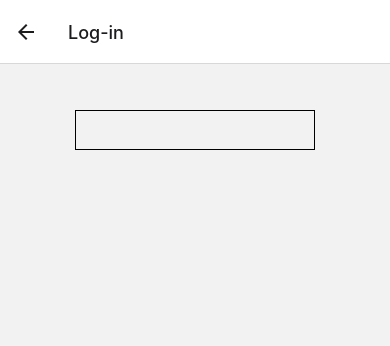
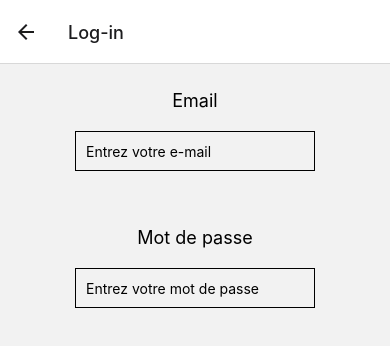
Before and after one commit to JB-Doffemont/MechaQuest, a React Native app in the folder Mechaquest_front/: screen /LogInForm in a window 390 px wide. Shown: the top 346 px of the page. Built offline with nearby package versions, Linux system fonts and the light colour scheme.

Commit message:
login form without validation

```diff
--- a/Mechaquest_front/src/components/LogInForm.jsx
+++ b/Mechaquest_front/src/components/LogInForm.jsx
@@ -1,8 +1,28 @@
 import React from "react";
+import { useState } from "react";
+import { View } from "react-native";
 import InputWithLabel from "./usable/InputWithLabel";
 
 export default function SignUp() {
+    const [email, setEmail] = useState("");
+    const [password, setPassword] = useState("");
+
     return(
-        <InputWithLabel/>
+        <View>
+            <InputWithLabel
+                label="Email"
+                value={email}
+                onChangeText={setEmail}
+                placeholder="Entrez votre e-mail"
+                />
+            <InputWithLabel
+                label="Mot de passe"
+                value={password}
+                onChangeText={setPassword}
+                placeholder="Entrez votre mot de passe"
+                secureTextEntry
+                />
+
+        </View>
     );
 }
```
Also changed, not shown: Mechaquest_front/src/components/Datalog.jsx (added, +51 -0 lines).
